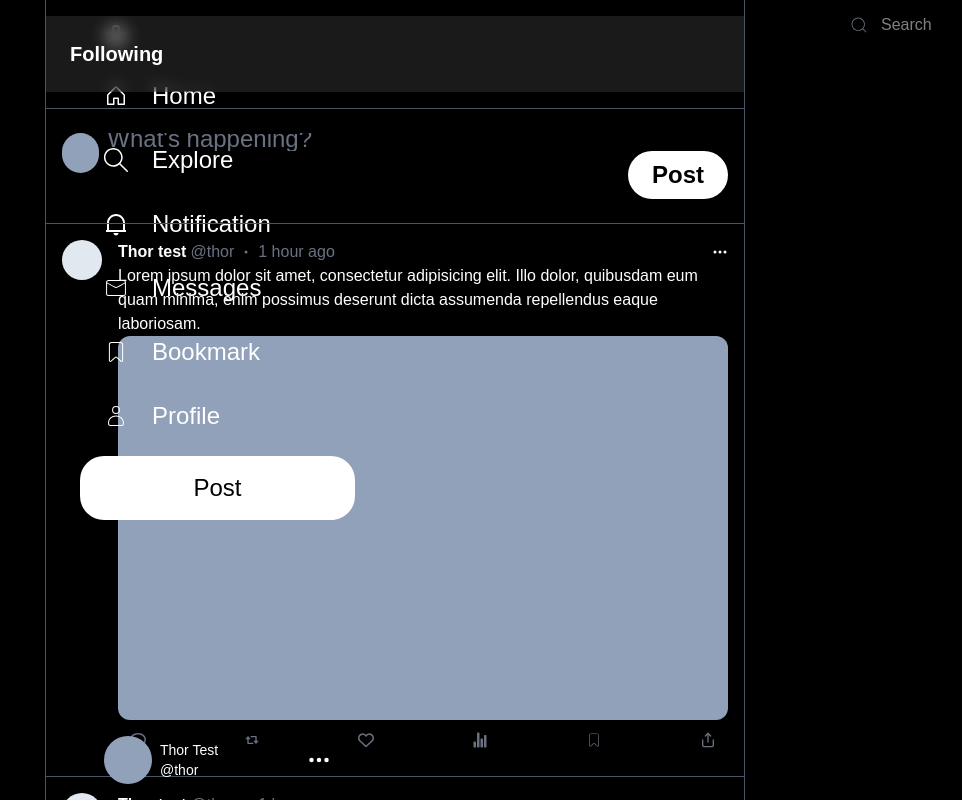
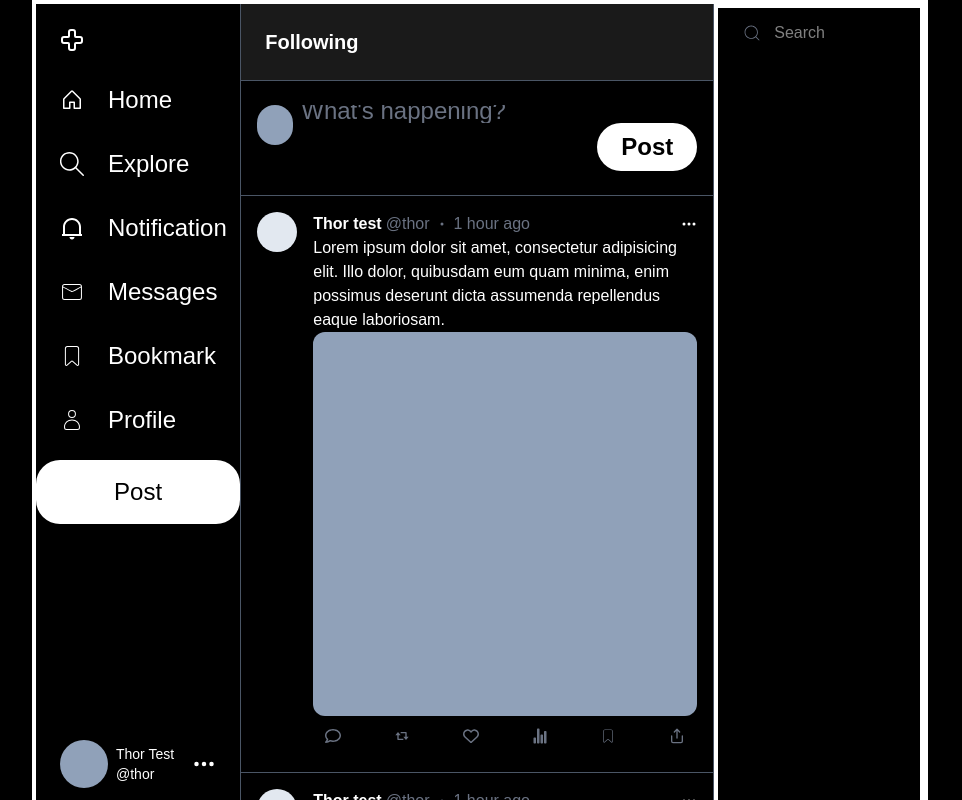
Before and after one commit to thorsanchez/Xclone, a Next.js app: page / in a window 1280 px wide. Shown: the top 800 px of the page, without its empty margins (160-1122 px from the left). Built offline with nearby package versions, Linux system fonts and the light colour scheme.

Commit message:
bæði vinstri og hægri section eru nuna sticky

```diff
--- a/src/app/page.tsx
+++ b/src/app/page.tsx
@@ -4,11 +4,11 @@ import { CiSearch } from "react-icons/ci";
 
 const Home = () => {
   return (
-    <div className="w-full h-full flex justify-center items-center relative bg-black">
-      <div className="max-w-screen-xl w-full h-full flex relative">
+    <div className="w-full min-h-screen flex justify-center items-center relative bg-black">
+      <div className="max-w-[70vw] w-full flex relative border-4">
         <LeftSidebar />
         <MainComponent />
-        <section className="fixed flex flex-col space-y-4 right-0">
+        <section className="w-[30%] sticky top-0 h-screen border-4 flex flex-col items-stretch px-6">
           <div>
             <div className="relative w-full h-full">
               <div className="absolute left-0 top-0 h-full flex items-center justify-center">
--- a/src/components/LeftSidebar.tsx
+++ b/src/components/LeftSidebar.tsx
@@ -43,8 +43,8 @@ const navigation_items = [
 ];
 const LeftSidebar = () => {
   return (
-    <section className="w-[275px] flex flex-col item-stretch h-screen space-y-4 fixed top-0 left-60">
-      <div className="flex flex-col item-stretch h-screen space-y-4 mt-4">
+    <section className="w-[23%] sticky top-0 flex flex-col items-stretch h-screen">
+      <div className="flex flex-col item-stretch h-full space-y-4 mt-4">
         {navigation_items.map((item) => (
           <Link
             className="hover:bg-white/10 text-2xl transition duration-200 flex items-center justify-start w-fit space-x-6 rounded-3xl py-2 px-6"
--- a/src/components/MainComponent.tsx
+++ b/src/components/MainComponent.tsx
@@ -9,8 +9,8 @@ import { LuShare } from "react-icons/lu";
 
 const MainComponent = () => {
   return (
-    <main className="ml-[205px] flex w-[700px] h-full min-h-screen flex-col border-l-[0.5px] border-r-[0.5px] border-gray-600">
-      <h1 className="text-xl font-bold my-4 p-6 backdrop-blur bg-white/10 sticky top-0">
+    <main className="flex w-[60%] h-full min-h-screen flex-col border-l-[0.5px] border-r-[0.5px] border-gray-600">
+      <h1 className="text-xl font-bold p-6 backdrop-blur bg-white/10 sticky top-0">
         Following
       </h1>
       <div className="border-t-[0.5px] border-b-[0.5px] px-4 flex items-stretch space-x-2 py-6 border-gray-600 relative">
```
